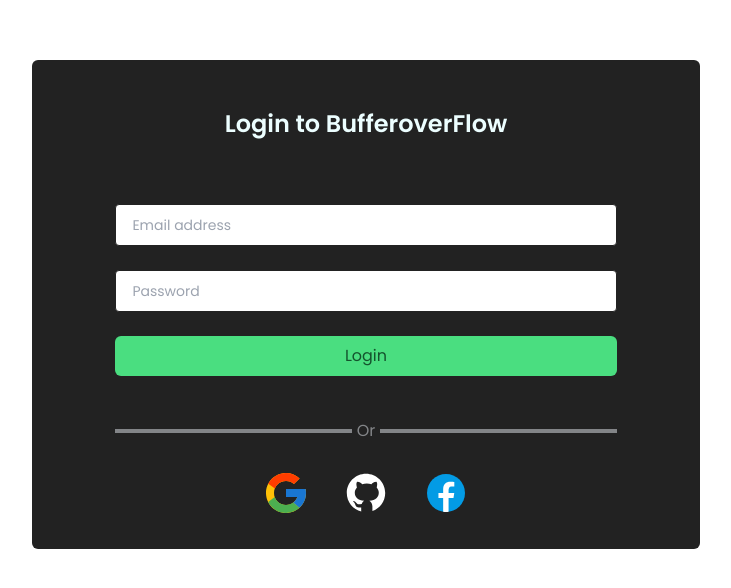
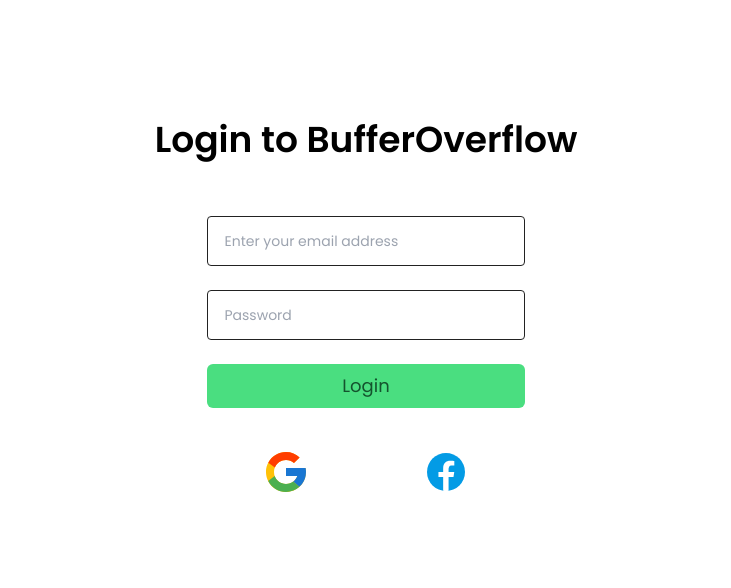
Before and after one commit to BufferOverflow-me/website, a Next.js app: page /sign_in in a window 1280 px wide. Shown: the part 120-708 px from the top of the page, without its empty margins (274-1005 px from the left). Built offline with nearby package versions, Linux system fonts and the light colour scheme; no server answers.

Commit message:
rewamped the login page components into widgets

```diff
--- /dev/null
+++ b/components/auth/widgets/button_widget.tsx
@@ -0,0 +1,22 @@
+import React from 'react'
+import PropTypes from 'prop-types'
+
+const button_widget = (props: { type: 'submit' | 'reset' | 'button' | undefined; title: string}) => {
+    return (
+        <div>
+            <button
+                type={props.type}
+                className="bg-green-400 w-3/4 my-4 mt-4 text-green-900 p-2 rounded-md text-lg mb-10"
+            >
+                {props.title}
+            </button>
+        </div>
+    )
+}
+
+button_widget.propTypes = {
+    title: PropTypes.string.isRequired,
+    type: PropTypes.string.isRequired,
+}
+
+export default button_widget
--- /dev/null
+++ b/components/auth/widgets/input_widget.tsx
@@ -0,0 +1,25 @@
+import React from 'react'
+import PropTypes from 'prop-types'
+
+const InputWidget = (props: { label: string; type: string | (string & {}); placeholder: string }) => {
+    return (
+        <div>
+            <input
+                aria-label={props.label}
+                type={props.type}
+                placeholder={props.placeholder}
+                className="text-sm w-3/4 my-4
+                          py-5 md:py-6 px-4 h-2 border
+                        border-[#222] rounded mb-2"
+            />
+        </div>
+    )
+}
+
+InputWidget.propTypes = {
+    label: PropTypes.string.isRequired,
+    type: PropTypes.string.isRequired,
+    placeholder: PropTypes.string.isRequired
+}
+
+export default InputWidget
--- a/pages/sign_in.jsx
+++ b/components/auth/widgets/social_buttons.tsx
@@ -1,74 +1,11 @@
-import { useState } from 'react';
-import Link from 'next/link';
-import { useRouter } from 'next/router';
+import React from 'react'
+import PropTypes from 'prop-types'
 
-import { useAuth } from '../context/authUserContext';
-import {
-  Container,
-  Row,
-  Col,
-  Button,
-  Form,
-  FormGroup,
-  Label,
-  Input,
-  Alert
-} from 'reactstrap';
-
-export default function Home() {
-  const [email, setEmail] = useState('');
-  const [password, setPassword] = useState('');
-  const [error, setError] = useState(null);
-  const router = useRouter();
-  const { signInWithEmailAndPassword, signInwithGoogle } = useAuth();
-
-  const onSubmit = (event) => {
-    setError(null);
-    signInWithEmailAndPassword(email, password);
-    event.preventDefault();
-  };
-
-  const google = (event) => {
-    setError(null);
-    signInwithGoogle('/hello');
-    event.preventDefault();
-  };
-
-  return (
-    <>
-      <div className="h-screen flex flex-col items-center justify-center m-6">
-        <form className="pb-8 text-center bg-[#222222] rounded-md ">
-          <h1 className="text-2xl font-semibold  leading-loose my-10 text-cyan-50">
-            Login to BufferoverFlow
-          </h1>
-          <input
-            aria-label="Enter your email address"
-            type="text"
-            placeholder="Email address"
-            className="text-sm text-gray-base w-3/4 my-4
-                          py-5 px-4 h-2 border
-                        border-[#222] rounded mb-2"
-          />
-
-          <input
-            aria-label="Enter your password"
-            type="password"
-            placeholder="Password"
-            className="text-sm text-gray-base w-3/4 my-4
-                        py-5 px-4 h-2 border border-[#222]
-                        rounded mb-2"
-          />
-
-          <button
-            type="submit"
-            className="bg-green-400 w-3/4 my-4 mt-4 text-green-900 p-2 rounded-md"
-          >
-            Login
-          </button>
-          <hr className="hr text-center mx-auto my-9 w-3/4 hr border-0 border-b-4 rounded-t-2 divider " />
-
-          <div className="flex flex-row justify-center">
-            <a onClick={google} className="mx-4 cursor-pointer">
+const social_buttons = (props: { google: React.MouseEventHandler<HTMLAnchorElement> }) => {
+    return (
+        <div>
+            <div className="flex flex-row justify-center">
+            <a onClick={props.google} className="mx-4 cursor-pointer">
               <svg
                 xmlns="http://www.w3.org/2000/svg"
                 x="0px"
@@ -118,7 +55,7 @@
                 width="48"
                 height="48"
                 viewBox="0 0 48 48"
-                style={{fill:'#000000'}}
+                style={{ fill: '#000000' }}
               >
                 <path
                   fill="#039be5"
@@ -131,8 +68,17 @@
               </svg>
             </a>
           </div>
-        </form>
-      </div>
-    </>
-  );
+        </div>
+    )
 }
+
+social_buttons.propTypes = {
+    // Google login function
+    google: PropTypes.func.isRequired,
+
+    // // Github login function
+    // github: PropTypes.func.isRequired,
+
+}
+
+export default social_buttons
--- /dev/null
+++ b/components/auth/widgets/title.tsx
@@ -0,0 +1,18 @@
+import React from 'react'
+import PropTypes from 'prop-types'
+
+const title = (props: { title: String }) => {
+    return (
+        <div>
+            <h1 className="text-2xl md:text-4xl font-semibold leading-loose my-10 ">
+                {props.title}
+          </h1>
+        </div>
+    )
+}
+
+title.propTypes = {
+    title: PropTypes.string.isRequired
+}
+
+export default title
--- /dev/null
+++ b/pages/sign_in.tsx
@@ -0,0 +1,47 @@
+import { useState } from 'react';
+import { useRouter } from 'next/router';
+import { useAuth } from '../context/authUserContext';
+
+
+// Components here
+import InputWidget from '../components/auth/widgets/input_widget';
+import SocialButton from '../components/auth/widgets/social_buttons';
+import Title from '../components/auth/widgets/title';
+import Button from '../components/auth/widgets/button_widget';
+
+export default function Home() {
+  const [email, setEmail] = useState('');
+  const [password, setPassword] = useState('');
+  const [error, setError] = useState(null);
+  const router = useRouter();
+  const { signInWithEmailAndPassword, signInwithGoogle } = useAuth();
+
+  const onSubmit = (event: { preventDefault: () => void; }) => {
+    event.preventDefault();
+    setError(null);
+    signInWithEmailAndPassword(email, password);
+  };
+
+  const google = (event: { preventDefault: () => void; }) => {
+    event.preventDefault();
+    setError(null);
+    signInwithGoogle('/hello');
+  };
+
+  return (
+    <>
+      <div className="h-screen flex flex-col items-center justify-center m-6">
+        <form className="pb-8 text-center rounded-md ">
+
+          <Title title="Login to BufferOverflow"/>
+          <InputWidget label='Enter your email' placeholder='Enter your email address' type='email' />
+          <InputWidget label='Enter your password' placeholder='Password' type='password' />
+
+          <Button title='Login' type='submit'/>
+
+          <SocialButton google={google} />
+        </form>
+      </div>
+    </>
+  );
+}
--- a/styles/globals.scss
+++ b/styles/globals.scss
@@ -47,13 +47,3 @@
     color: rgb(131, 133, 136);
     overflow: visible;
 }
-
-.divider::after {
-    content: 'Or';
-    color: inherit;
-    background: #222;
-    padding: 0 5px;
-    position: relative;
-    top: -9px;
-    // z-index: 1;
-}
```
Also changed, not shown: components/auth/layout.jsx (deleted).
